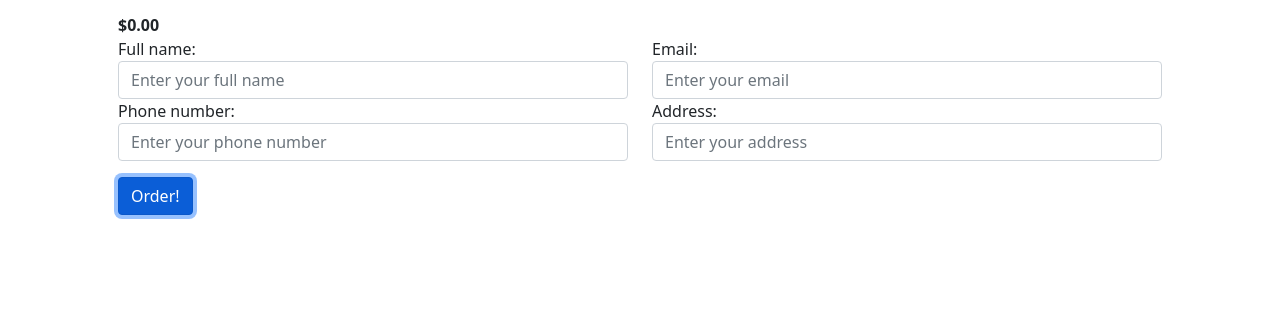
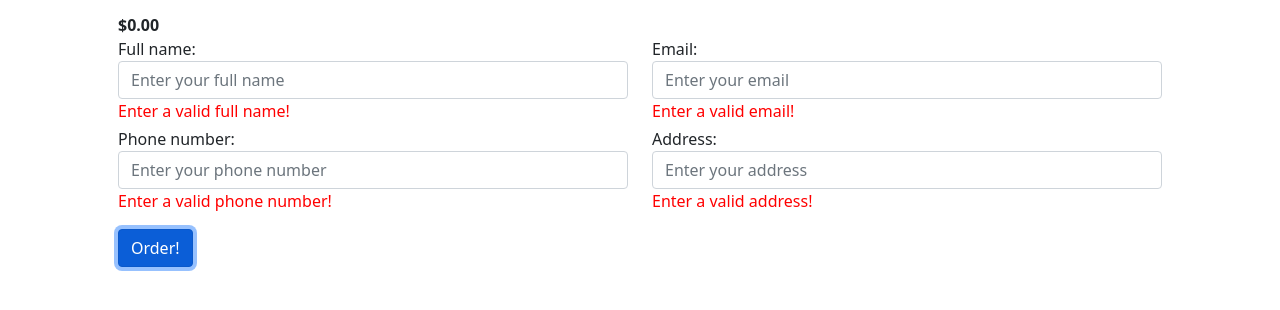
Before and after one commit to oscarnorman1/Klientutveckling-Inl-mning-2, a plain HTML site: page cart.html in a window 1280 px wide. Both pictures are taken after a click on the button "Order!". Shown: the part 186-496 px from the top of the page. Drawn offline with nearby package versions, Linux system fonts and the light colour scheme.

Commit message:
Almost done

```diff
--- a/JS/cart.js
+++ b/JS/cart.js
@@ -127,7 +127,6 @@ $(function () {
     const emailRGEX = /[^@ \t\r\n]+@[^@ \t\r\n]+\.[^@ \t\r\n]+/
     const fullNameRGEX = /^[\w'\-,.][^0-9_!¡?÷?¿/\\+=@#$%ˆ&*(){}|~<>;:[\]]{2,}$/
     const phoneNumberRGEX = /^[\+]?[(]?[0-9]{3}[)]?[-\s\.]?[0-9]{3}[-\s\.]?[0-9]{4,6}$/
-    const addressRGEX = /^[\w'\-,.][^0-9_!¡?÷?¿/\\+=@#$%ˆ&*(){}|~<>;:[\]]{2,}$/
     let email = $("#inputEmail").val();
     let fullName = $("#inputFullName").val();
     let phoneNumber = $("#inputPhoneNumber").val();
@@ -142,7 +141,40 @@ $(function () {
     console.log("PHONE NUMBER REGEX");
     console.log(phoneNumberRGEX.test(phoneNumber));
     console.log("ADDRESS REGEX");
-    console.log(addressRGEX.test(address));
+    console.log(address.length > 0);
+
+    if(!fullNameRGEX.test(fullName)) {
+      $("#fullNameValidationText").html("");
+      $("#fullNameValidationText").prepend("Enter a valid full name!");
+    }
+
+    if(!emailRGEX.test(email)) {
+      $("#emailValidationText").html("");
+      $("#emailValidationText").prepend("Enter a valid email!");
+    }
+
+    if(!phoneNumberRGEX.test(phoneNumber)) {
+      $("#phoneNumberValidationText").html("");
+      $("#phoneNumberValidationText").prepend("Enter a valid phone number!");
+    }
+
+    if(address.length === 0) {
+      $("#addressValidationText").html("");
+      $("#addressValidationText").prepend("Enter a valid address!");
+    }
+
+    if(fullNameRGEX.test(fullName) && emailRGEX.test(email) &&
+       phoneNumberRGEX.test(phoneNumber) && address.length > 0) {
+      alert("Order skickad!");
+      $("#fullNameValidationText").html("");
+      $("#emailValidationText").html("");
+      $("#phoneNumberValidationText").html("");
+      $("#addressValidationText").html("");
+
+      localStorage.clear();
+      window.location.href = "index.html";
+    }
+
   }
 
 });
--- a/cart.html
+++ b/cart.html
@@ -65,29 +65,33 @@
   </div>
 
   <form class = "container px-5" id ="orderForm">
-    <div class="row">
+    <div class="row pb-1">
     <div class="form-group col-6">
         <label for="inputFullNameLabel">Full name: </label>
         <input type="email" class = "form-control" id="inputFullName" placeholder="Enter your full name">
+        <div id = "fullNameValidationText" style="color: red;"></div>
     </div>
     <div class="form-group col-6">
       <label for="inputEmailLabel">Email: </label>
       <input type="email" class = "form-control" id="inputEmail" placeholder="Enter your email">
+      <div id="emailValidationText" style="color: red;"></div>
   </div>
   </div>
   <div class="row">
     <div class="form-group col-6">
         <label for="inputPhoneNumberLabel">Phone number: </label>
         <input type="email" class = "form-control" id="inputPhoneNumber" placeholder="Enter your phone number">
-    </div>
+        <div id="phoneNumberValidationText" style="color: red;"></div>
+      </div>
     <div class="form-group col-6">
       <label for="inputAddressLabel">Address: </label>
       <input type="email" class = "form-control" id="inputAddress" placeholder="Enter your address">
-  </div>
+      <div id="addressValidationText" style="color: red;"></div>
+    </div>
   </div>
   </form>
 
-  <div class = "container justify-content-left pt-3 ps-5">
+  <div class = "container justify-content-left pt-3 ps-5 pb-5">
     <button class = "btn btn-primary" id ="orderButton">Order!</button>
   </div>
 
```
